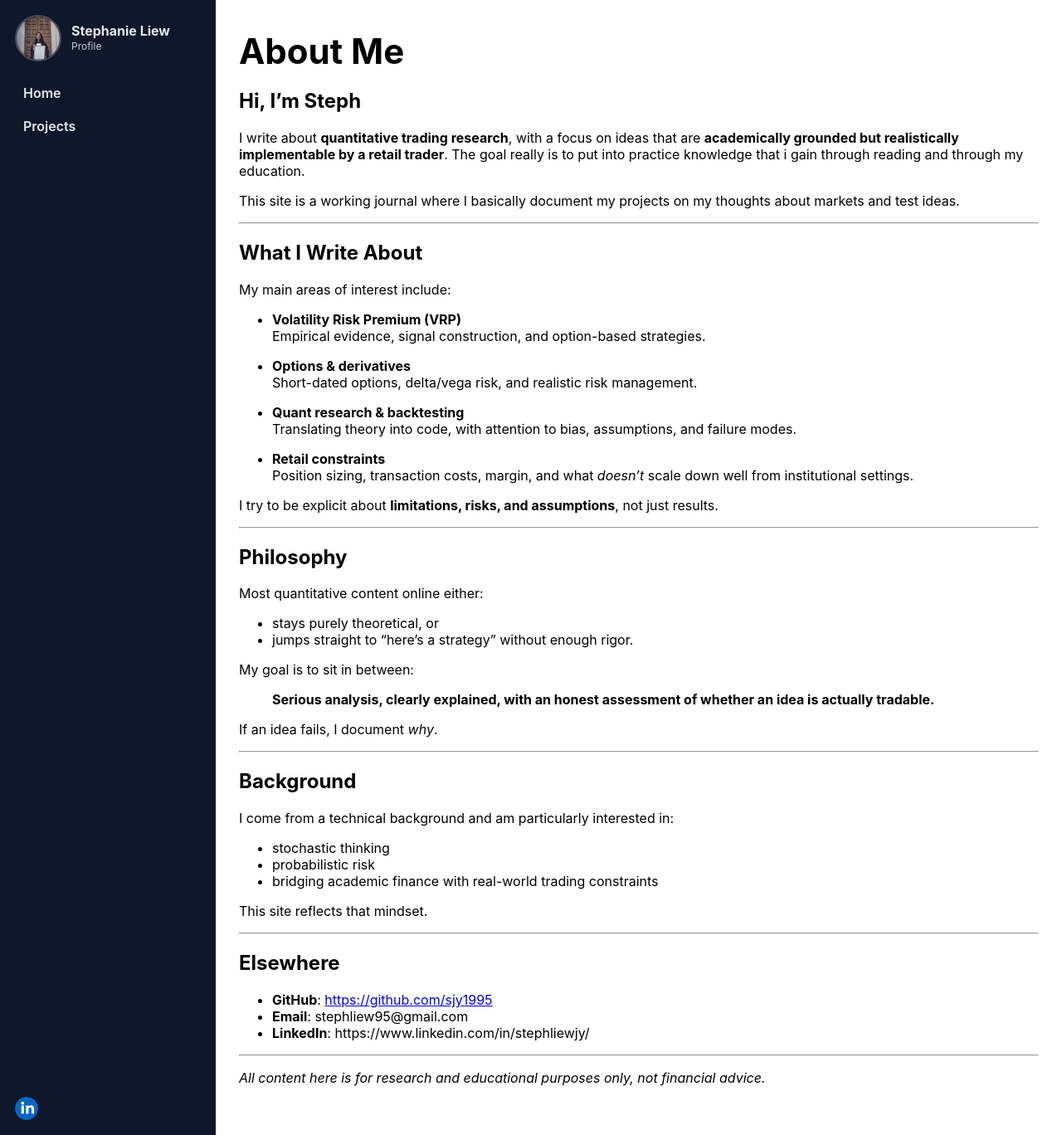
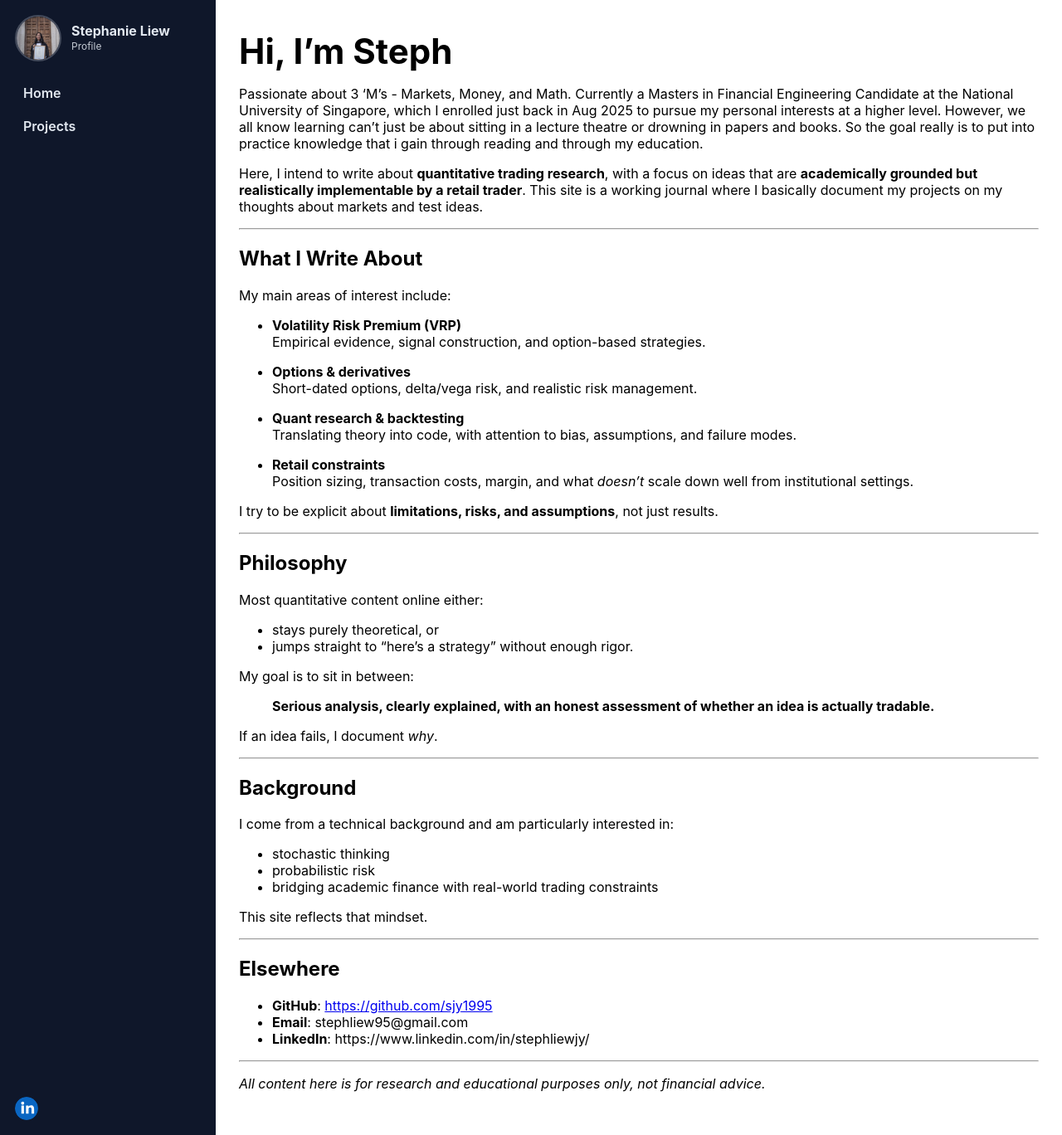
Before and after one commit to sljy1995/StephTheAlpha, a Jekyll site: the page built from about.md, in a window 1280 px wide and 1368 px high. Shown: the whole window at 83% size. Built offline with Jekyll 4.4.1, drawn with Linux system fonts in a browser that asks for light colours.

Commit message:
Update about.md

```diff
--- a/about.md
+++ b/about.md
@@ -1,13 +1,11 @@
 ---
 layout: default
-title: About Me
+title: Hi, I’m Steph
 permalink: /about/
 ---
+Passionate about 3 'M's - Markets, Money, and Math. Currently a Masters in Financial Engineering Candidate at the National University of Singapore, which I enrolled just back in Aug 2025 to pursue my personal interests at a higher level. However, we all know learning can't just be about sitting in a lecture theatre or drowning in papers and books. So the goal really is to put into practice knowledge that i gain through reading and through my education.
 
-## Hi, I’m Steph
-
-I write about **quantitative trading research**, with a focus on ideas that are **academically grounded but realistically implementable by a retail trader**. The goal really is to put into practice knowledge that i gain through reading and through my education.
-
+Here, I intend to write about **quantitative trading research**, with a focus on ideas that are **academically grounded but realistically implementable by a retail trader**.
 This site is a working journal where I basically document my projects on my thoughts about markets and test ideas.
 
 ---
```
